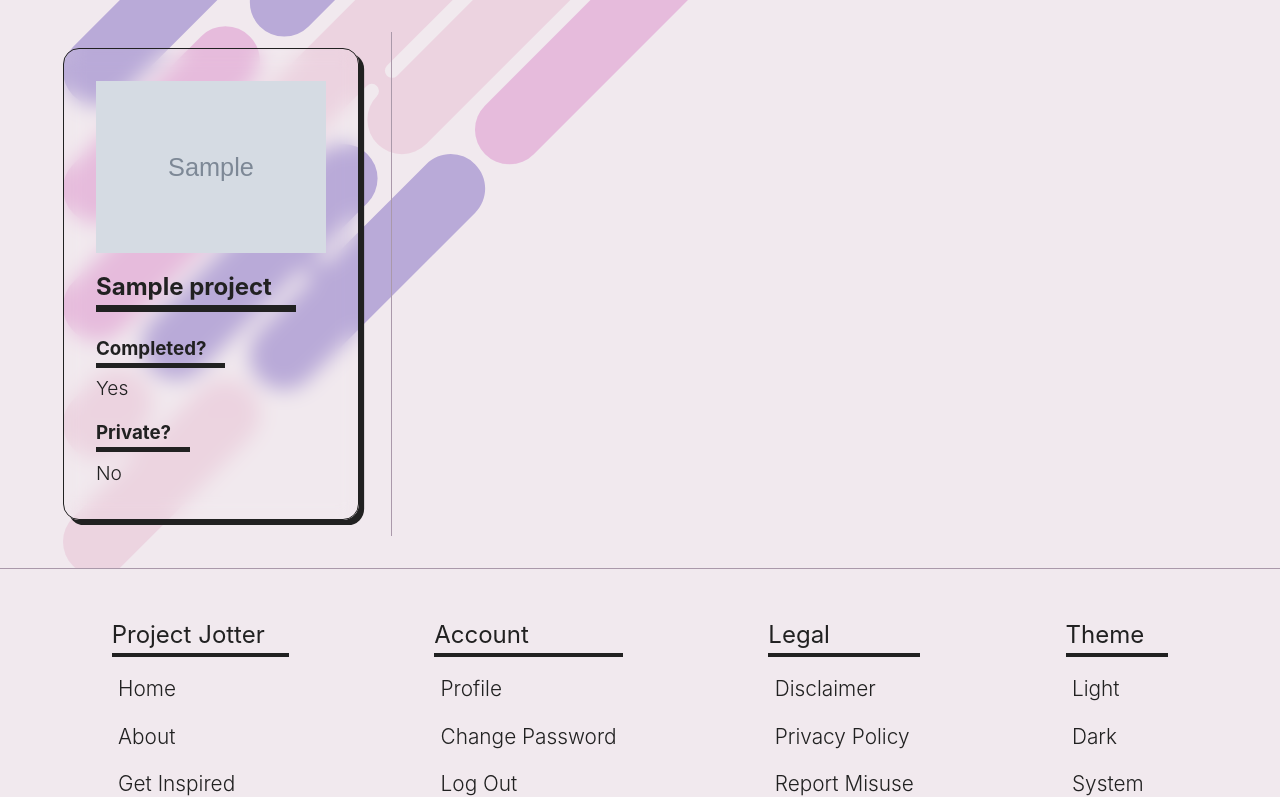
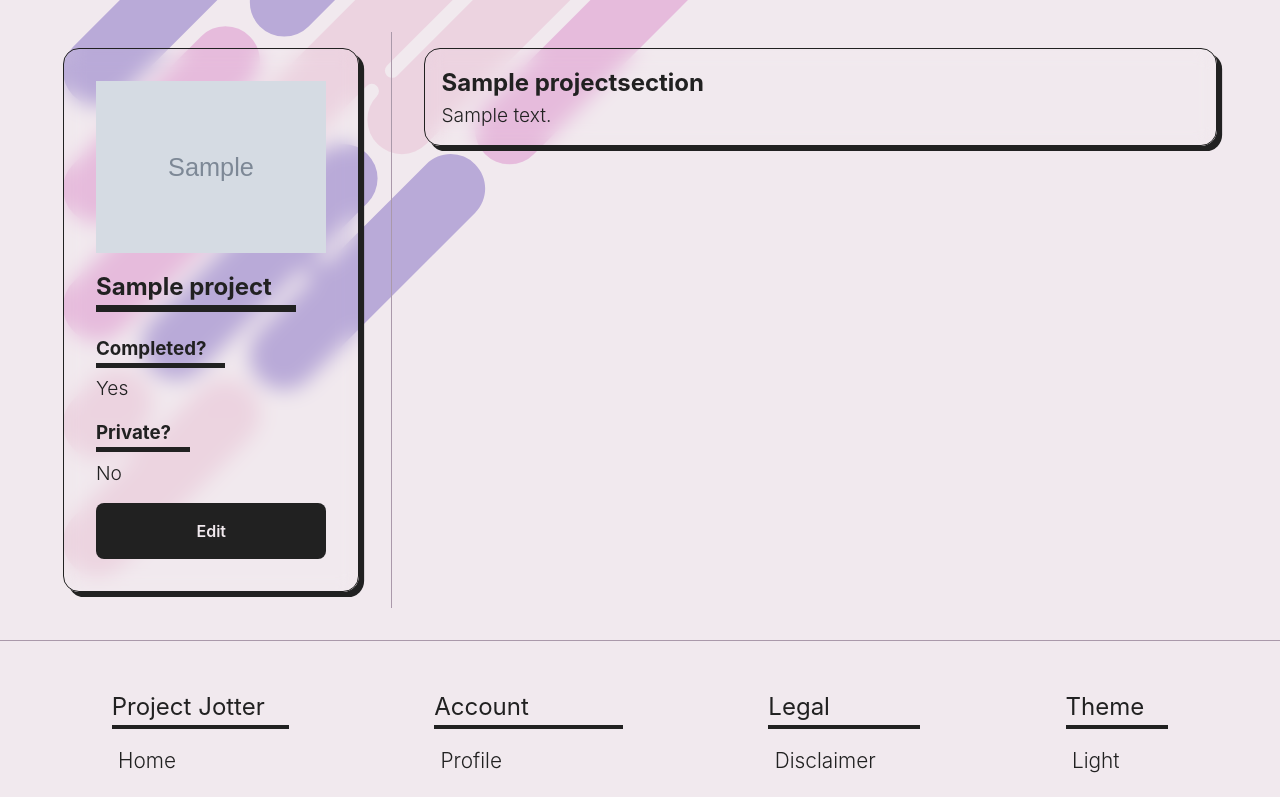
Before and after one commit to mariusz-tang/project-jotter, a Django app: a page that uses project_jotter/templates/projects/view-project.html in a window 1280 px wide. Shown: the part 91-888 px from the top of the page. Run offline with Django 5.2, Linux system fonts and the light colour scheme; a user stored in the database is signed in; tables that the repository leaves empty hold one stand-in row (values such as "Sample post"); grey boxes marked "Sample" are stand-in pictures.

Commit message:
Display project sections

```diff
--- a/project_jotter/static/projects/css/projects.css
+++ b/project_jotter/static/projects/css/projects.css
@@ -38,6 +38,17 @@ better from the start!).
     margin-bottom: 0.4rem;
 }
 
+.projects {
+    width: 100%;
+    display: flex;
+    flex-direction: column;
+    gap: 1rem;
+}
+
+.project-section-heading {
+    margin-top: 0;
+}
+
 /* === Wider screens === */
 
 @media screen and (min-width: 1000px) {
--- a/project_jotter/templates/projects/view-project.html
+++ b/project_jotter/templates/projects/view-project.html
@@ -30,11 +30,20 @@
                     {% if project.is_private %}Yes{% else %}No{% endif %}
                 </p>
             </div>
+            {% if project.author == user %}
+                <a href="{% url "edit-profile" %}" class="button button-black selectable">Edit</a>
+            {% endif %}
         </div>
 
         <div class="vert"></div>
 
-        <div class="projects">
+        <div class="projects panel panel-empty">
+            {% for section in project.sections.all %}
+                <div>
+                    <h2 class="project-section-heading">{{ section.heading }}</h2>
+                    <p class="body-text">{{ section.body|linebreaksbr }}</p>
+                </div>
+            {% endfor %}
         </div>
 
         {% include "pages/svgs/header-image.html" %}
```
